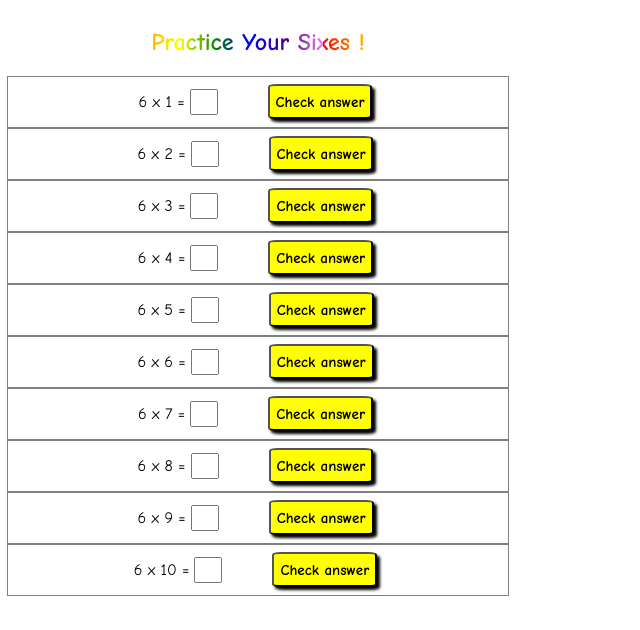
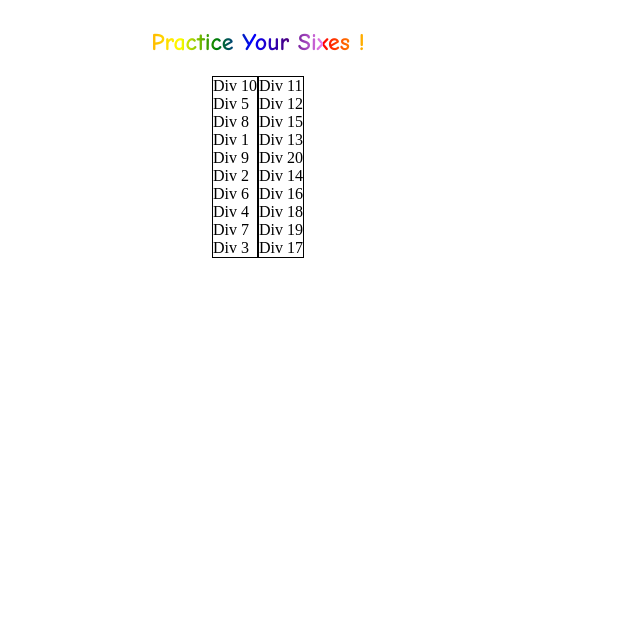
Before and after one commit to joreilly1993/math-quiz, a plain HTML site: page sixes.html in a window 1280 px wide. Shown: the whole page, without its empty margins (0-640 px from the left). Drawn offline with Linux system fonts and the light colour scheme.

Commit message:
Editied main.js, sixes.html and styles.css. All the quiz question divs are now added via the DOM and in a random order. Updated the number of quiz questions from 10 to 20 to include *x6's as well as 6x*'s.

```diff
--- a/main.js
+++ b/main.js
@@ -4,6 +4,20 @@ let gradeDiv = document.createElement('div');
 gradeDiv.classList.add('grade-styling');
 let percentageScore = document.createElement('div');
 percentageScore.classList.add('grade-styling');
+
+
+
+
+function tryAgainBtn() {
+    let tryAgainBtn = document.createElement('button');
+    tryAgainBtn.textContent = "Reset Questions";
+    tryAgainBtn.classList.add('try-again-btn');
+    gradeDiv.appendChild(tryAgainBtn);
+
+      tryAgainBtn.addEventListener('click', (e) => {
+        location.reload();
+      });
+};
 
 function percentage() {
     gradeDiv.appendChild(percentageScore);
@@ -43,30 +57,116 @@ function percentage() {
 }
 
 
-let firstSixSubmit = document.getElementById('first-six-btn');
-let firstBtnDiv = document.getElementById('six-first')
-let secondSixSubmit = document.getElementById('second-six-btn');
-let secondBtnDiv = document.getElementById('six-second');
-let thirdSixSubmit = document.getElementById('third-six-btn');
-let thirdBtnDiv = document.getElementById('six-third');
-let fourthSixSubmit = document.getElementById('fourth-six-btn');
-let fourthBtnDiv = document.getElementById('six-fourth');
-let fifthSixSubmit = document.getElementById('fifth-six-btn');
-let fifthBtnDiv = document.getElementById('six-fifth');
-let sixthSixSubmit = document.getElementById('sixth-six-btn');
-let sixthBtnDiv = document.getElementById('six-sixth');
-let seventhSixSubmit = document.getElementById('seventh-six-btn');
-let seventhBtnDiv = document.getElementById('six-seventh');
-let eighthSixSubmit = document.getElementById('eighth-six-btn');
-let eighthBtnDiv = document.getElementById('six-eighth');
-let ninthSixSubmit = document.getElementById('ninth-six-btn');
-let ninthBtnDiv = document.getElementById('six-ninth');
-let tenthSixSubmit = document.getElementById('tenth-six-btn');
-let tenthBtnDiv = document.getElementById('six-tenth');
 
 
 
 
+let firstBtnDiv = document.createElement('div');
+firstBtnDiv.textContent = 'Div 1';
+
+let secondBtnDiv = document.createElement('div');
+secondBtnDiv.textContent = 'Div 2';
+
+let thirdBtnDiv = document.createElement('div');
+thirdBtnDiv.textContent = 'Div 3';
+
+let fourthBtnDiv = document.createElement('div');
+fourthBtnDiv.textContent = 'Div 4';
+
+let fifthBtnDiv = document.createElement('div');
+fifthBtnDiv.textContent = 'Div 5';
+
+let sixthBtnDiv = document.createElement('div');
+sixthBtnDiv.textContent = 'Div 6';
+
+let seventhBtnDiv = document.createElement('div');
+seventhBtnDiv.textContent = 'Div 7';
+
+let eighthBtnDiv = document.createElement('div');
+eighthBtnDiv.textContent = 'Div 8';
+
+
+let ninthBtnDiv = document.createElement('div');
+ninthBtnDiv.textContent = 'Div 9';
+
+
+let tenthBtnDiv = document.createElement('div');
+tenthBtnDiv.textContent = 'Div 10';
+
+
+
+
+
+
+let firstTimesSix = document.createElement('div');
+firstTimesSix.textContent = 'Div 11';
+
+let secondTimesSix = document.createElement('div');
+secondTimesSix.textContent = 'Div 12';
+
+let thirdTimesSix = document.createElement('div');
+thirdTimesSix.textContent = 'Div 13';
+
+let fourthTimesSix = document.createElement('div');
+fourthTimesSix.textContent = 'Div 14';
+
+let fifthTimesSix = document.createElement('div');
+fifthTimesSix.textContent = 'Div 15';
+
+let sixthTimesSix = document.createElement('div');
+sixthTimesSix.textContent = 'Div 16';
+
+let seventhTimesSix = document.createElement('div');
+seventhTimesSix.textContent = 'Div 17';
+
+let eighthTimesSix = document.createElement('div');
+eighthTimesSix.textContent = 'Div 18';
+
+
+let ninthTimesSix = document.createElement('div');
+ninthTimesSix.textContent = 'Div 19';
+
+
+let tenthTimesSix = document.createElement('div');
+tenthTimesSix.textContent = 'Div 20';
+
+
+
+
+let container = document.querySelector('#container');
+let quizQuestions = document.querySelector('#quiz-questions');
+let sixTimesDiv = document.createElement('div');
+sixTimesDiv.classList.add('border');
+let timesSixDiv = document.createElement('div');
+timesSixDiv.classList.add('border');
+quizQuestions.appendChild(sixTimesDiv);
+quizQuestions.appendChild(timesSixDiv);
+
+
+
+let sixTimesArr = [firstBtnDiv, secondBtnDiv, thirdBtnDiv, fourthBtnDiv, fifthBtnDiv, sixthBtnDiv, seventhBtnDiv, eighthBtnDiv, ninthBtnDiv, tenthBtnDiv];
+
+sixTimesArr.sort(() => Math.random() - 0.5);
+
+
+for (let i=0; i<sixTimesArr.length; i++) {
+    sixTimesDiv.appendChild(sixTimesArr[i]);
+}
+
+
+
+let timesSixArr = [firstTimesSix, secondTimesSix, thirdTimesSix, fourthTimesSix, fifthTimesSix, sixthTimesSix, seventhTimesSix, eighthTimesSix, ninthTimesSix, tenthTimesSix];
+
+timesSixArr.sort(() => Math.random() - 0.5);
+
+
+for (let i=0; i<timesSixArr.length; i++) {
+    timesSixDiv.appendChild(timesSixArr[i]);
+}
+
+
+
+/*
 firstSixSubmit.addEventListener('click', (e) => {
     let firstSixInput = document.getElementsByTagName("input")[0].value;
     console.log(firstSixInput);
@@ -84,6 +184,7 @@ firstSixSubmit.addEventListener('click', (e) => {
         gradeDiv.textContent = 'Grade: ' + studentGrade + '/10';
         titleAndGrade.appendChild(gradeDiv);
         percentage();
+        tryAgainBtn();
 
     }
     else if (firstSixInput.length === 0) {
@@ -98,7 +199,11 @@ firstSixSubmit.addEventListener('click', (e) => {
         firstBtnDiv.appendChild(incorrectImg);
         document.getElementById('first-six-input').disabled = true;
         firstSixSubmit.disabled = true;
+        studentGrade = studentGrade + 0;
+        gradeDiv.textContent = 'Grade: ' + studentGrade + '/10';
+        titleAndGrade.appendChild(gradeDiv);
         percentage();
+        tryAgainBtn();
     }
 });
 
@@ -119,6 +224,7 @@ secondSixSubmit.addEventListener('click', (e) => {
         gradeDiv.textContent = 'Grade: ' + studentGrade + '/10';
         titleAndGrade.appendChild(gradeDiv);
         percentage();
+        tryAgainBtn();
     }
     else if (secondSixInput.length === 0) {
     }
@@ -132,7 +238,11 @@ secondSixSubmit.addEventListener('click', (e) => {
         secondBtnDiv.appendChild(incorrectImg);
         document.getElementById('second-six-input').disabled = true;
         secondSixSubmit.disabled = true;
+        studentGrade = studentGrade + 0;
+        gradeDiv.textContent = 'Grade: ' + studentGrade + '/10';
+        titleAndGrade.appendChild(gradeDiv);
         percentage();
+        tryAgainBtn();
     }
 });
 
@@ -153,6 +263,7 @@ thirdSixSubmit.addEventListener('click', (e) => {
         gradeDiv.textContent = 'Grade: ' + studentGrade + '/10';
         titleAndGrade.appendChild(gradeDiv);
         percentage();
+        tryAgainBtn();
     }
     else if (thirdSixInput.length === 0) {
     }
@@ -166,7 +277,11 @@ thirdSixSubmit.addEventListener('click', (e) => {
         thirdBtnDiv.appendChild(incorrectImg);
         document.getElementById('third-six-input').disabled = true;
         thirdSixSubmit.disabled = true;
+        studentGrade = studentGrade + 0;
+        gradeDiv.textContent = 'Grade: ' + studentGrade + '/10';
+        titleAndGrade.appendChild(gradeDiv);
         percentage();
+        tryAgainBtn();
     }
 });
 
@@ -188,6 +303,7 @@ fourthSixSubmit.addEventListener('click', (e) => {
         gradeDiv.textContent = 'Grade: ' + studentGrade + '/10';
         titleAndGrade.appendChild(gradeDiv);
         percentage();
+        tryAgainBtn();
         }
         else if (fourthSixInput.length === 0) {
         }
@@ -201,7 +317,11 @@ fourthSixSubmit.addEventListener('click', (e) => {
         fourthBtnDiv.appendChild(incorrectImg);
         document.getElementById('fourth-six-input').disabled = true;
         fourthSixSubmit.disabled = true;
+        studentGrade = studentGrade + 0;
+        gradeDiv.textContent = 'Grade: ' + studentGrade + '/10';
+        titleAndGrade.appendChild(gradeDiv);
         percentage();
+        tryAgainBtn();
     }
 });
 
@@ -223,6 +343,7 @@ fifthSixSubmit.addEventListener('click', (e) => {
         gradeDiv.textContent = 'Grade: ' + studentGrade + '/10';
         titleAndGrade.appendChild(gradeDiv);
         percentage();
+        tryAgainBtn();
         }
         else if (fifthSixInput.length === 0) {
         }
@@ -236,7 +357,11 @@ fifthSixSubmit.addEventListener('click', (e) => {
         fifthBtnDiv.appendChild(incorrectImg);
         document.getElementById('fifth-six-input').disabled = true;
         fifthSixSubmit.disabled = true;
+        studentGrade = studentGrade + 0;
+        gradeDiv.textContent = 'Grade: ' + studentGrade + '/10';
+        titleAndGrade.appendChild(gradeDiv);
         percentage();
+        tryAgainBtn();
     }
 });
 
@@ -258,6 +383,7 @@ sixthSixSubmit.addEventListener('click', (e) => {
         gradeDiv.textContent = 'Grade: ' + studentGrade + '/10';
         titleAndGrade.appendChild(gradeDiv);
         percentage();
+        tryAgainBtn();
         }
         else if (sixthSixInput.length === 0) {
         }
@@ -271,7 +397,11 @@ sixthSixSubmit.addEventListener('click', (e) => {
         sixthBtnDiv.appendChild(incorrectImg);
         document.getElementById('sixth-six-input').disabled = true;
         sixthSixSubmit.disabled = true;
+        studentGrade = studentGrade + 0;
+        gradeDiv.textContent = 'Grade: ' + studentGrade + '/10';
+        titleAndGrade.appendChild(gradeDiv);
         percentage();
+        tryAgainBtn();
     }
 });
 
@@ -293,6 +423,7 @@ seventhSixSubmit.addEventListener('click', (e) => {
         gradeDiv.textContent = 'Grade: ' + studentGrade + '/10';
         titleAndGrade.appendChild(gradeDiv);
         percentage();
+        tryAgainBtn();
         }
         else if (seventhSixInput.length === 0) {
         }
@@ -306,7 +437,11 @@ seventhSixSubmit.addEventListener('click', (e) => {
         seventhBtnDiv.appendChild(incorrectImg);
         document.getElementById('seventh-six-input').disabled = true;
         seventhSixSubmit.disabled = true;
+        studentGrade = studentGrade + 0;
+        gradeDiv.textContent = 'Grade: ' + studentGrade + '/10';
+        titleAndGrade.appendChild(gradeDiv);
         percentage();
+        tryAgainBtn();
     }
 });
 
@@ -328,6 +463,7 @@ eighthSixSubmit.addEventListener('click', (e) => {
         gradeDiv.textContent = 'Grade: ' + studentGrade + '/10';
         titleAndGrade.appendChild(gradeDiv);
         percentage();
+        tryAgainBtn();
         }
         else if (eighthSixInput.length === 0) {
         }
@@ -341,7 +477,11 @@ eighthSixSubmit.addEventListener('click', (e) => {
         eighthBtnDiv.appendChild(incorrectImg);
         document.getElementById('eighth-six-input').disabled = true;
         eighthSixSubmit.disabled = true;
+        studentGrade = studentGrade + 0;
+        gradeDiv.textContent = 'Grade: ' + studentGrade + '/10';
+        titleAndGrade.appendChild(gradeDiv);
         percentage();
+        tryAgainBtn();
     }
 });
 
@@ -363,6 +503,7 @@ ninthSixSubmit.addEventListener('click', (e) => {
         gradeDiv.textContent = 'Grade: ' + studentGrade + '/10';
         titleAndGrade.appendChild(gradeDiv);
         percentage();
+        tryAgainBtn();
         }
         else if (ninthSixInput.length === 0) {
         }
@@ -376,7 +517,11 @@ ninthSixSubmit.addEventListener('click', (e) => {
         ninthBtnDiv.appendChild(incorrectImg);
         document.getElementById('ninth-six-input').disabled = true;
         ninthSixSubmit.disabled = true;
+        studentGrade = studentGrade + 0;
+        gradeDiv.textContent = 'Grade: ' + studentGrade + '/10';
+        titleAndGrade.appendChild(gradeDiv);
         percentage();
+        tryAgainBtn();
     }
 });
 
@@ -398,6 +543,7 @@ tenthSixSubmit.addEventListener('click', (e) => {
         gradeDiv.textContent = 'Grade: ' + studentGrade + '/10';
         titleAndGrade.appendChild(gradeDiv);
         percentage();
+        tryAgainBtn();
         }
         else if (tenthSixInput.length === 0) {
         }
@@ -411,6 +557,11 @@ tenthSixSubmit.addEventListener('click', (e) => {
         tenthBtnDiv.appendChild(incorrectImg);
         document.getElementById('tenth-six-input').disabled = true;
         tenthSixSubmit.disabled = true;
+        studentGrade = studentGrade + 0;
+        gradeDiv.textContent = 'Grade: ' + studentGrade + '/10';
+        titleAndGrade.appendChild(gradeDiv);
         percentage();
+        tryAgainBtn();
     }
 });
+*/
--- a/sixes.html
+++ b/sixes.html
@@ -14,8 +14,14 @@
 
         <div id="title-and-grade">
             <h2 class="title">Practice Your Sixes !</h2>
-          </div>
+        </div>
 
+        <div id="quiz-questions">
+
+        </div>
+    </div>
+
+          <!--
       <div id="six-first">
         <p class="font">6 x 1 =</p>
         <input name="six-first" type="text" autocomplete="off" width="20px" class="font" id="first-six-input">
@@ -75,7 +81,7 @@
         <input name="six-tenth" type="text" autocomplete="off" width="20px" class="font" id="tenth-six-input">
         <input type="button" value="Check answer" class="tenth-six-btn" id="tenth-six-btn">
       </div>
-
+    -->
     </div>
 </body>
 </html>
--- a/styles.css
+++ b/styles.css
@@ -11,6 +11,27 @@
     align-items: center;
     justify-content: center;
 }
+.border {
+    border: 1px solid black;
+}
+#quiz-questions {
+    display: flex;
+}
+.try-again-btn {
+    display: flex;
+    justify-content: center;
+    align-items: center;
+    width: 140px;
+    height: 35px;
+    box-shadow: 3px 3px 3px black;
+    border-radius: 8%;
+    background-color: rgb(0,71,171);
+    color: white;
+    font-family: "Comic Sans MS";
+    font-size: 15px;
+    font-weight: 600;
+    margin-bottom: 20px;
+}
 .font {
     font-family: "Comic Sans MS", Tahoma, sans-serif;
 }
@@ -18,7 +39,8 @@
     display: flex;
     font-family: "Comic Sans MS", Tahoma, sans-serif;
     font-weight: 800;
-    margin: 0 0 10px 20px;
+    margin: 0 40px 0 20px;
+
 }
 .title-and-grade {
     flex: 1;
```
